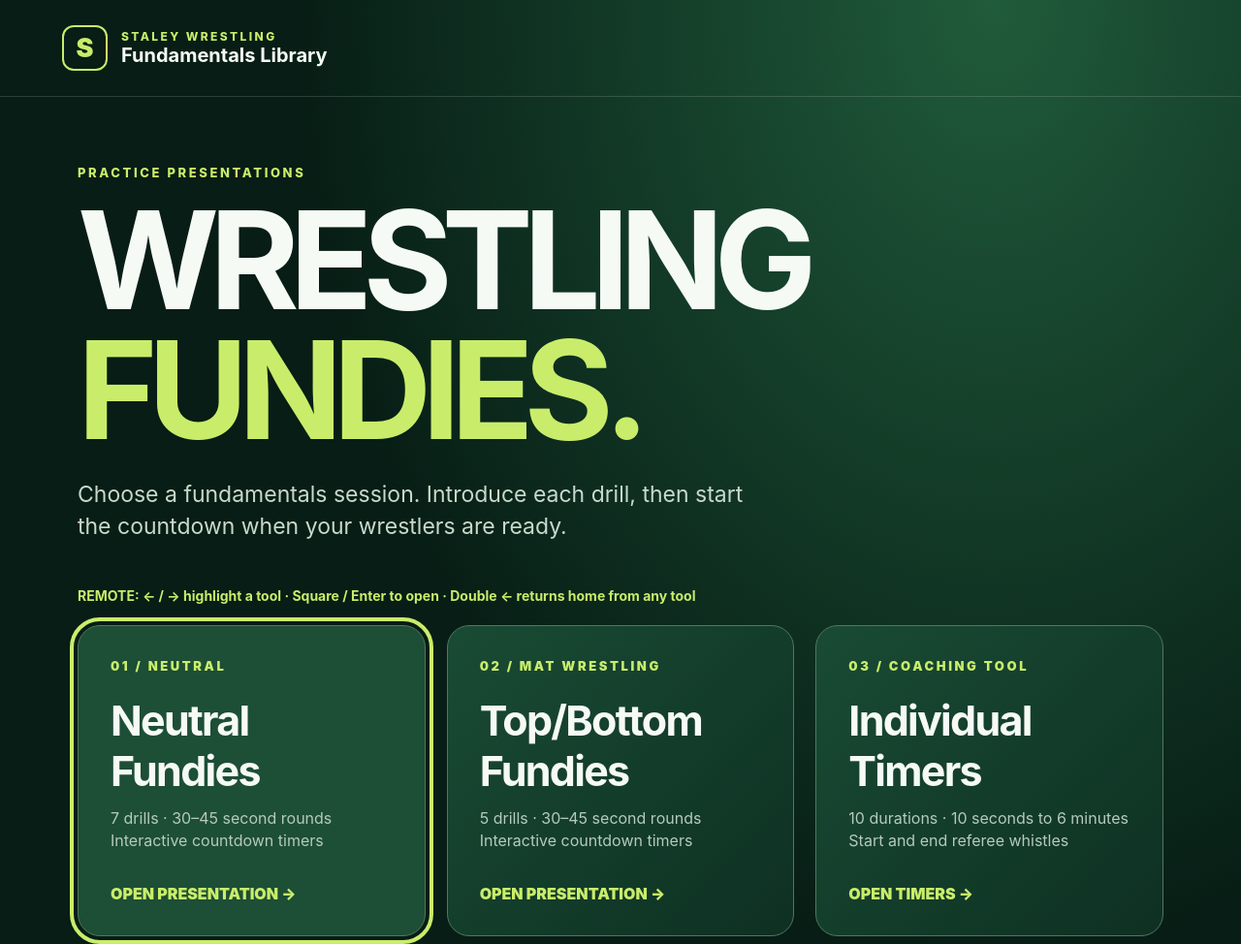
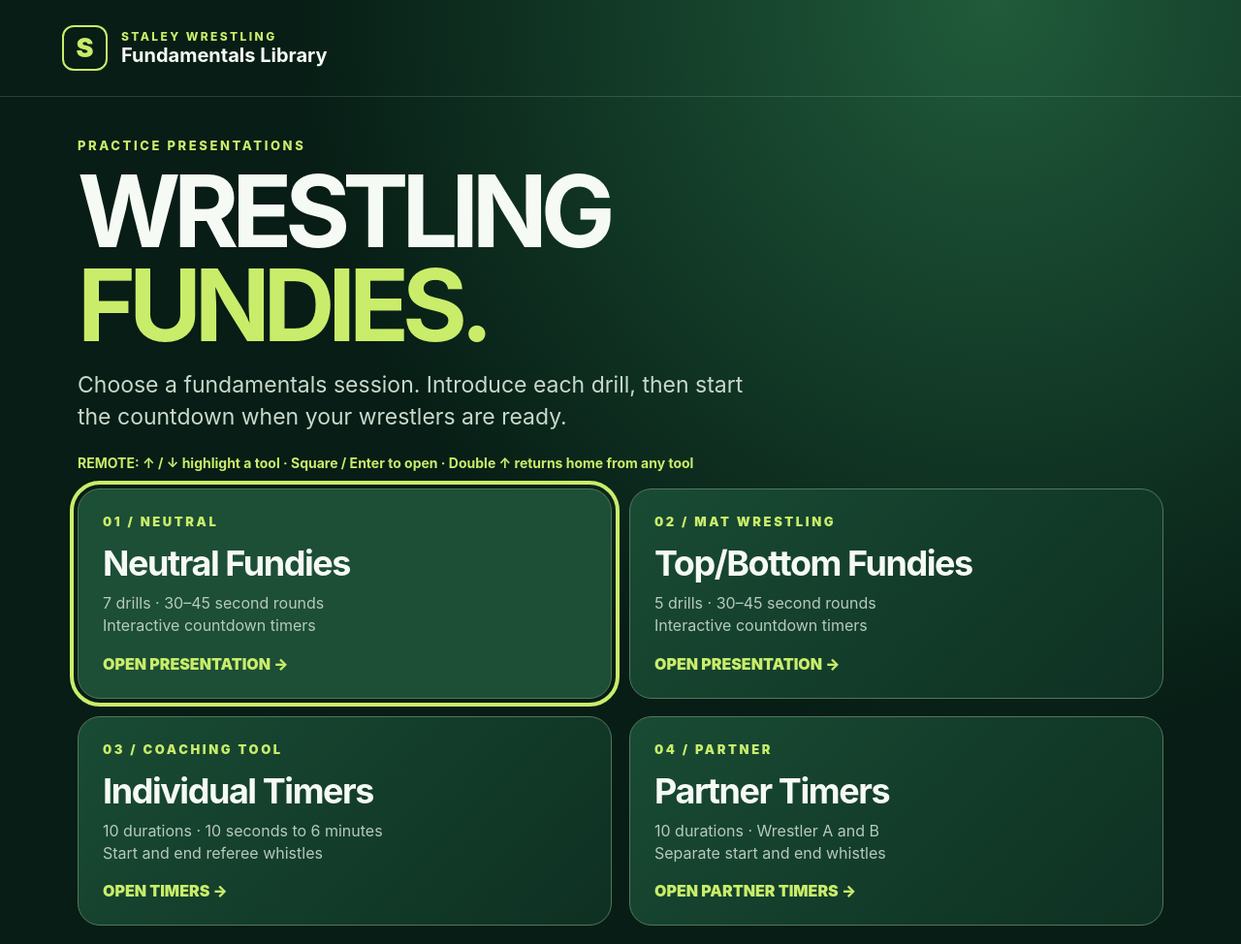
Before and after one commit to ylpeach-byte/Fundies, a plain HTML site: page index.html in a window 1280 px wide. Shown: the top 974 px of the page at 97% size. Drawn offline with Linux system fonts and the light colour scheme.

Commit message:
Add files via upload

```diff
--- a/index.html
+++ b/index.html
@@ -17,22 +17,22 @@ header{padding:26px clamp(20px,5vw,75px);border-bottom:1px solid #ffffff25;displ
 .logo{border:2px solid var(--lime);border-radius:12px;width:47px;height:47px;display:grid;place-items:center;font-size:27px;font-weight:900;color:var(--lime)}
 .brand small{display:block;font-weight:800;letter-spacing:.2em;color:var(--lime);font-size:12px}
 .brand strong{display:block;font-size:20px}
-main{width:min(1120px,calc(100% - 36px));margin:auto; padding:70px 0}
+main{width:min(1120px,calc(100% - 36px));margin:auto; padding:42px 0 48px}
 .kicker{color:var(--lime);font-weight:850;letter-spacing:.2em;font-size:13px}
-h1{font-size:clamp(64px,11vw,148px);line-height:.95;letter-spacing:-.07em;margin:16px 0}
+h1{font-size:clamp(56px,8vw,104px);line-height:.95;letter-spacing:-.07em;margin:12px 0}
 h1 span{color:var(--lime)}
-.subtitle{color:#c8d9cc;font-size:clamp(17px,2vw,23px);max-width:720px;line-height:1.45;margin:24px 0 46px}
-.cards{display:grid;grid-template-columns:repeat(3,minmax(0,1fr));gap:22px}
-a.card{display:flex;flex-direction:column;min-height:260px;padding:33px;text-decoration:none;color:inherit;background:linear-gradient(135deg,#194b34,#0e3022);border:1px solid #52785d;border-radius:23px;transition:transform .15s,border-color .15s}
+.subtitle{color:#c8d9cc;font-size:clamp(17px,2vw,23px);max-width:720px;line-height:1.45;margin:16px 0 22px}
+.cards{display:grid;grid-template-columns:repeat(2,minmax(0,1fr));gap:18px}
+a.card{display:flex;flex-direction:column;min-height:195px;padding:25px;text-decoration:none;color:inherit;background:linear-gradient(135deg,#194b34,#0e3022);border:1px solid #52785d;border-radius:23px;transition:transform .15s,border-color .15s}
 a.card:hover,a.card:focus-visible{transform:translateY(-4px);border-color:var(--lime);outline:none}
 .num{color:var(--lime);font-size:13px;letter-spacing:.2em;font-weight:900}
-.card h2{font-size:clamp(29px,3.5vw,43px);letter-spacing:-.04em;margin:22px 0 12px}
+.card h2{font-size:clamp(26px,3vw,36px);letter-spacing:-.04em;margin:13px 0 8px}
 .card p{color:var(--muted);font-size:16px;line-height:1.45;margin:0}
-.open{margin-top:auto;padding-top:32px;color:var(--lime);font-weight:900}
+.open{margin-top:auto;padding-top:17px;color:var(--lime);font-weight:900}
 footer{padding:23px 20px;text-align:center;border-top:1px solid #ffffff25;color:var(--muted);font-size:12px;line-height:1.8}
 footer strong{color:#fff}
 @media(max-width:900px){.cards{grid-template-columns:1fr 1fr}}@media(max-width:690px){main{padding:45px 0}.cards{grid-template-columns:1fr}.card{min-height:225px!important}}
- .card.remote-active{outline:4px solid #c9ed6a;outline-offset:4px;background:#1d4e36}.remote-tip{color:#c9ed6a;font-weight:750;font-size:14px;margin:15px 0 22px} </style>
+ .card.remote-active{outline:4px solid #c9ed6a;outline-offset:4px;background:#1d4e36}.remote-tip{color:#c9ed6a;font-weight:750;font-size:14px;margin:12px 0 18px} </style>
 </head>
 <body>
 <header><div class="logo">S</div><div class="brand"><small>STALEY WRESTLING</small><strong>Fundamentals Library</strong></div></header>
@@ -40,7 +40,7 @@ footer strong{color:#fff}
 <div class="kicker">PRACTICE PRESENTATIONS</div>
 <h1>WRESTLING<br><span>FUNDIES.</span></h1>
 <p class="subtitle">Choose a fundamentals session. Introduce each drill, then start the countdown when your wrestlers are ready.</p>
-<p class="remote-tip">REMOTE: ← / → highlight a tool · Square / Enter to open · Double ← returns home from any tool</p><section class="cards" aria-label="Fundies presentations">
+<p class="remote-tip">REMOTE: ↑ / ↓ highlight a tool · Square / Enter to open · Double ↑ returns home from any tool</p><section class="cards" aria-label="Fundies presentations">
 <a class="card" href="./staley_neutral_fundies_arrow_controls.html">
 <span class="num">01 / NEUTRAL</span><h2>Neutral Fundies</h2>
 <p>7 drills · 30–45 second rounds<br>Interactive countdown timers</p>
```
